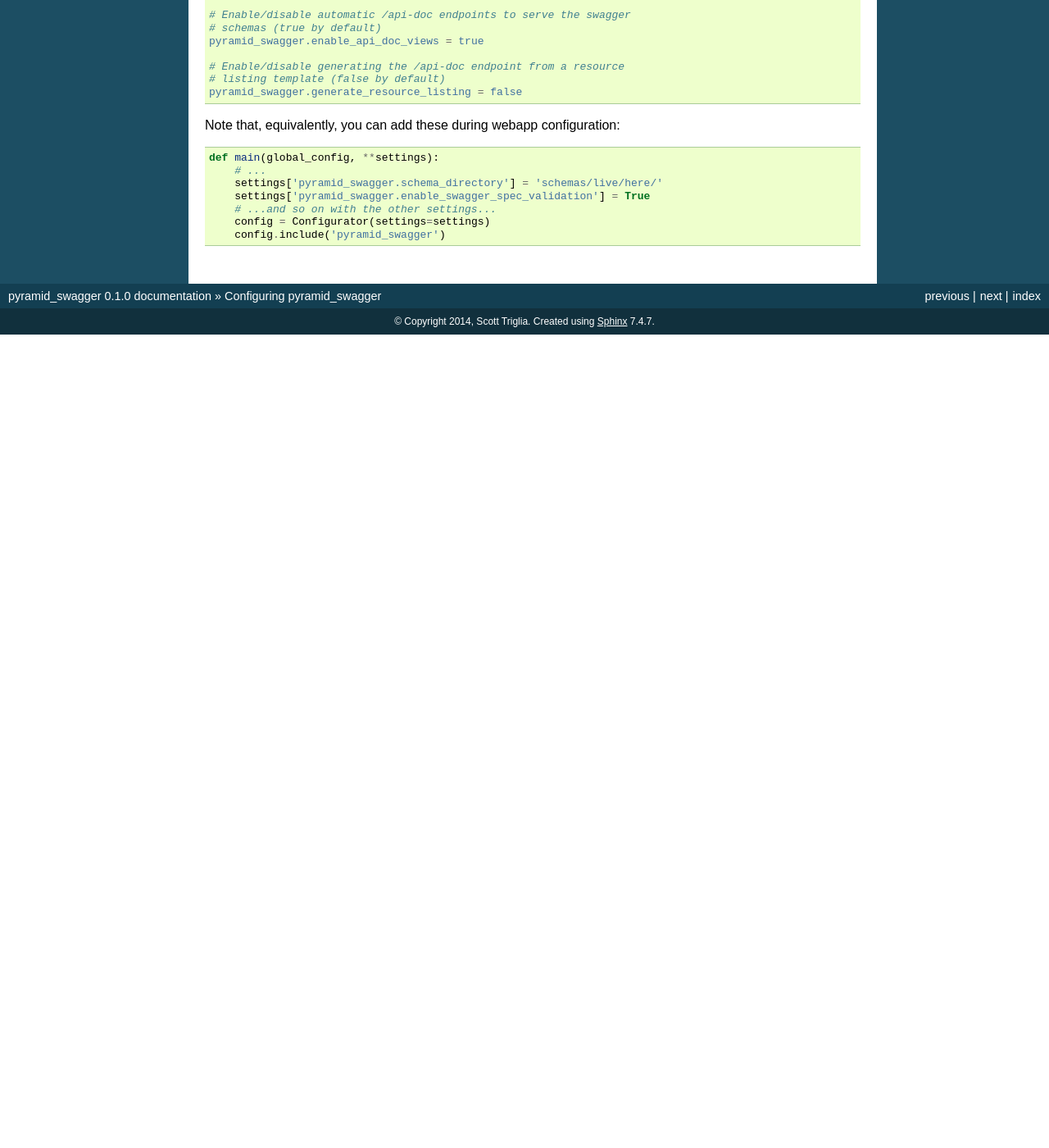
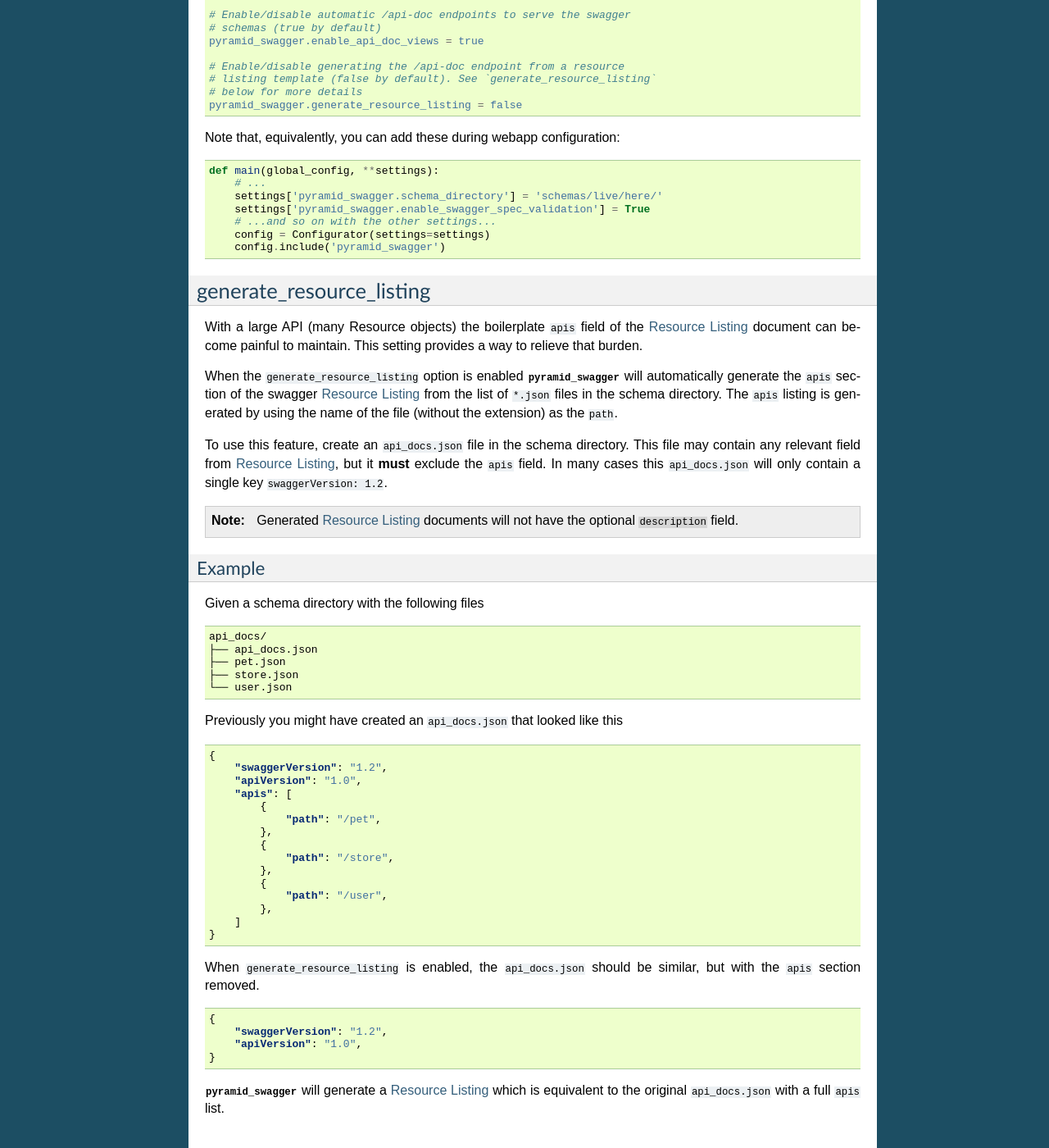
Before and after one commit to Yelp/pyramid_swagger, a Sphinx documentation site: the page built from docs/configuration.rst, in a window 1280 px wide and 1400 px high, scrolled down 784 px. Shown: the whole window at 82% size. Built offline with Sphinx 7.4.7, drawn with Linux system fonts in a browser that asks for light colours; before the commit the page ends 1192 px from its top, so only the background shows below that; some of the changed text lies outside the part shown.

Commit message:
Full documentation for generate_resource_listing

```diff
--- a/docs/changelog.rst
+++ b/docs/changelog.rst
@@ -10,6 +10,8 @@
   the Swagger spec in a nonstandard way.
 * Added ``exclude_routes`` configuration option. Allows a blacklist of Pyramid
   routes which will be ignored for validation purposes.
+* Added ``generate_resource_listing`` configuration option to allow
+  pyramid_swagger to generate the ``apis`` section of the resource listing.
 
 1.4.0 (2015-01-27)
 ++++++++++++++++++
--- a/docs/configuration.rst
+++ b/docs/configuration.rst
@@ -53,7 +53,8 @@
         pyramid_swagger.enable_api_doc_views = true
 
         # Enable/disable generating the /api-doc endpoint from a resource
-        # listing template (false by default)
+        # listing template (false by default). See `generate_resource_listing`
+        # below for more details
         pyramid_swagger.generate_resource_listing = false
 
 Note that, equivalently, you can add these during webapp configuration:
@@ -67,3 +68,75 @@
             # ...and so on with the other settings...
             config = Configurator(settings=settings)
             config.include('pyramid_swagger')
+
+
+generate_resource_listing
+-------------------------
+
+With a large API (many Resource objects) the boilerplate ``apis`` field of
+the `Resource Listing`_ document can become painful to maintain. This
+setting provides a way to relieve that burden.
+
+When the ``generate_resource_listing`` option is enabled
+:mod:`pyramid_swagger` will automatically generate the ``apis`` section of
+the swagger `Resource Listing`_ from the list of ``*.json`` files in the
+schema directory. The ``apis`` listing is generated by using the name of the
+file (without the extension) as the ``path``.
+
+To use this feature, create an ``api_docs.json`` file in the schema directory.
+This file may contain any relevant field from `Resource Listing`_,
+but it **must** exclude the ``apis`` field. In many cases this
+``api_docs.json`` will only contain a single key ``swaggerVersion: 1.2``.
+
+.. _Resource Listing: https://github.com/swagger-api/swagger-spec/blob/master/versions/1.2.md#user-content-51-resource-listing
+
+.. note::
+
+    Generated `Resource Listing`_ documents will not have the optional
+    ``description`` field.
+
+Example
+~~~~~~~
+
+Given a schema directory with the following files
+
+.. code-block:: none
+
+    api_docs/
+    ├── api_docs.json
+    ├── pet.json
+    ├── store.json
+    └── user.json
+
+Previously you might have created an ``api_docs.json`` that looked like this
+
+.. code-block:: json
+
+    {
+        "swaggerVersion": "1.2",
+        "apiVersion": "1.0",
+        "apis": [
+            {
+                "path": "/pet",
+            },
+            {
+                "path": "/store",
+            },
+            {
+                "path": "/user",
+            },
+        ]
+    }
+
+When ``generate_resource_listing`` is enabled, the ``api_docs.json`` should
+be similar, but with the ``apis`` section removed.
+
+.. code-block:: json
+
+    {
+        "swaggerVersion": "1.2",
+        "apiVersion": "1.0",
+    }
+
+:mod:`pyramid_swagger` will generate a `Resource Listing`_ which is equivalent
+to the original ``api_docs.json`` with a full ``apis`` list.
```
